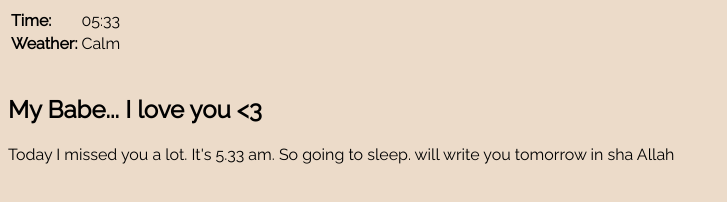
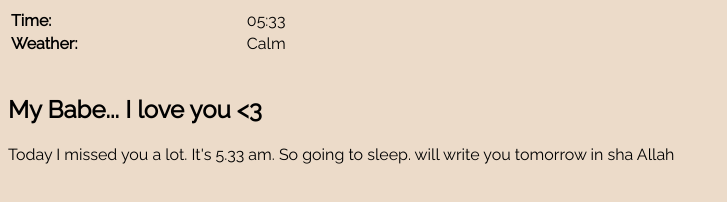
Before and after one commit to chondralo/dear-aksa, a plain HTML site: page 18-sept-22.html in a window 1280 px wide. Shown: the whole page, without its empty margins (0-727 px from the left). Drawn offline with Linux system fonts and the light colour scheme.

Commit message:
Update style.css

```diff
--- a/css/style.css
+++ b/css/style.css
@@ -3,9 +3,9 @@ body {
     background-color: #ecdbc9;
 }
 table.moment {
-    style=width:30%;
-    align=right;
-    text-align: left;
+    align: right;
+    width: 30%;
+    text-align:left;
 }
 p {
     line-height: 140%;
```
